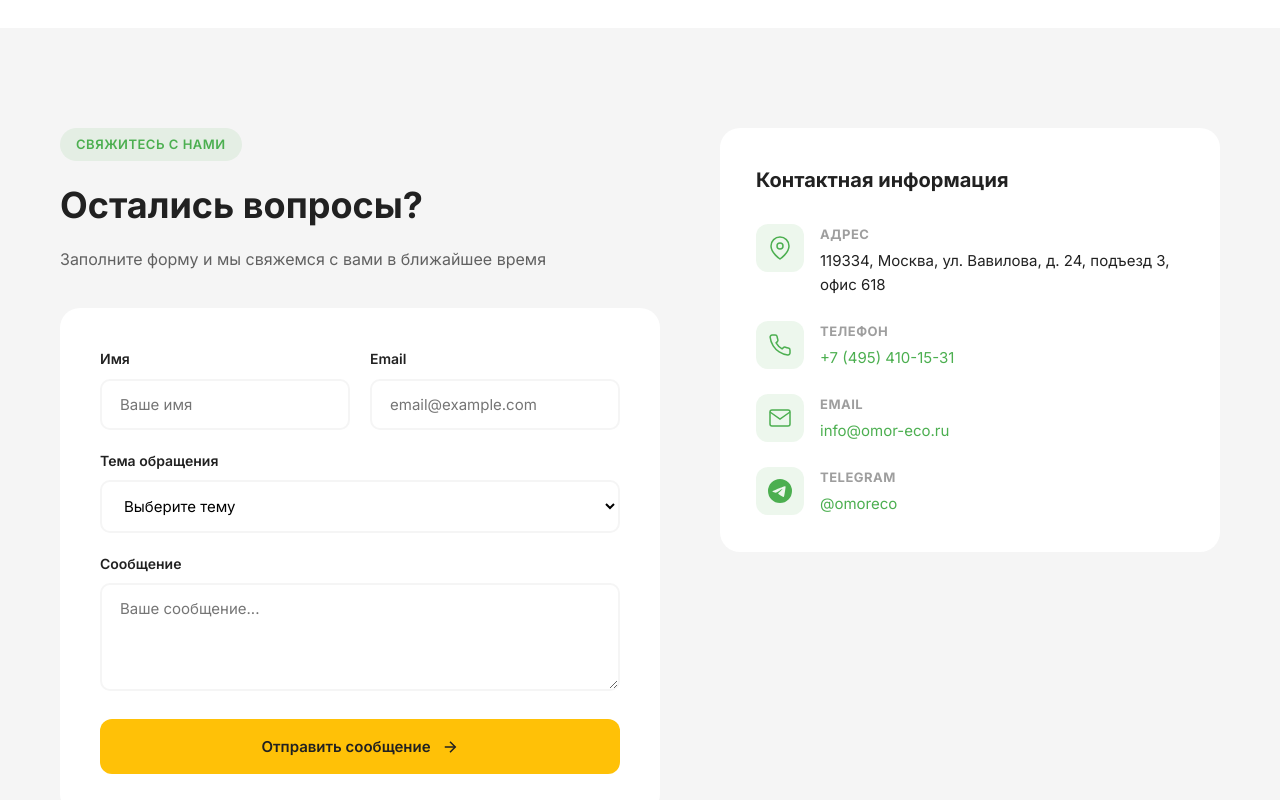
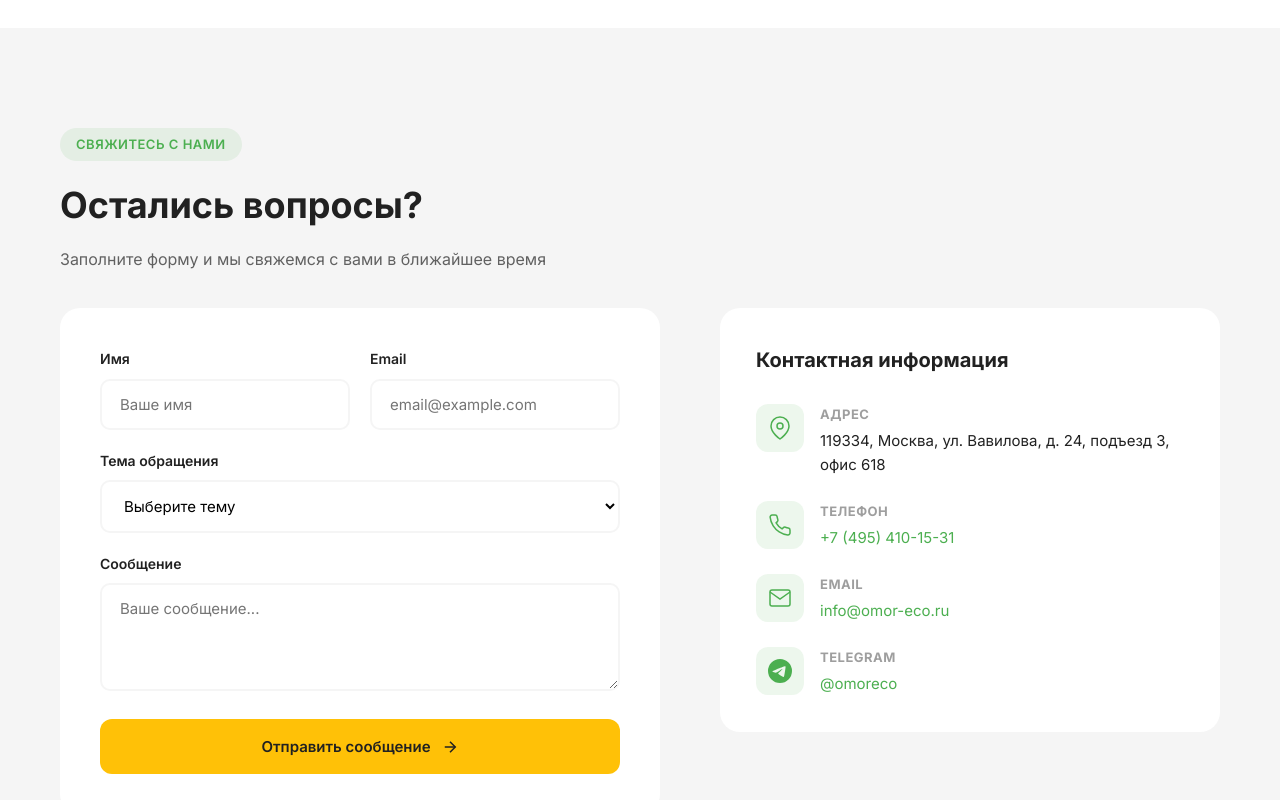
Before and after one commit to gmalyk/SERru, a React (Vite) app: page / in a window 1280 px wide. Shown: the part 2280-3080 px from the top of the page. Built offline with nearby package versions, Linux system fonts and the light colour scheme.

Commit message:
fix align contact placeholders

```diff
--- a/src/designs/Design3/styles.css
+++ b/src/designs/Design3/styles.css
@@ -726,6 +726,7 @@
   display: grid;
   grid-template-columns: 1.2fr 1fr;
   gap: 60px;
+  align-items: start;
 }
 
 .contact-form-section .section-tag {
@@ -797,6 +798,7 @@
   display: flex;
   flex-direction: column;
   gap: 24px;
+  margin-top: 180px;
 }
 
 .contact-info-card {
@@ -1032,6 +1034,10 @@
 
   .contact-grid {
     grid-template-columns: 1fr;
+  }
+
+  .contact-info-section {
+    margin-top: 0;
   }
 
   .news-card {
```
